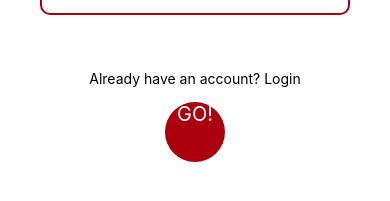
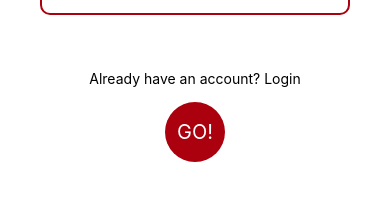
Before and after one commit to nathanpriyasadie/HungryFood, a React Native app: screen / in a window 390 px wide. Shown: the part 435-636 px from the top of the page. Built offline with nearby package versions, Linux system fonts and the light colour scheme.

Commit message:
References update, and button fix

```diff
--- a/src/components/Input.tsx
+++ b/src/components/Input.tsx
@@ -1,12 +1,15 @@
 import React from 'react';
 import {TextInputProps, TextInput, StyleSheet} from 'react-native';
 
-export interface InputProps extends TextInputProps {}
+export interface InputProps extends TextInputProps {
+  refInput?(instance: TextInput): void;
+}
 
-export default function Input({style, ...props}: InputProps) {
+export default function Input({refInput, style, ...props}: InputProps) {
   return (
     <TextInput
       {...props}
+      ref={instance => instance && refInput && refInput(instance)}
       style={StyleSheet.flatten([styles.inputBox, style])}
     />
   );
--- a/src/screens/LoginScreen.tsx
+++ b/src/screens/LoginScreen.tsx
@@ -18,7 +18,7 @@ export default function LoginScreen() {
       <Input placeholder="Password" secureTextEntry />
       <View style={styles.containerBottom}>
         <Text>New Here? Register</Text>
-        <TouchableOpacity>
+        <TouchableOpacity style={styles.buttonContainer}>
           <Text style={styles.button}>GO!</Text>
         </TouchableOpacity>
       </View>
@@ -42,12 +42,16 @@ const styles = StyleSheet.create({
     fontSize: 30,
     color: '#AB000D',
   },
-  button: {
+  buttonContainer: {
     margin: 15,
     borderRadius: 100,
     width: 60,
     height: 60,
     backgroundColor: '#AB000D',
+    alignItems: 'center',
+    justifyContent: 'center',
+  },
+  button: {
     textAlignVertical: 'center',
     textAlign: 'center',
     color: '#FFFFFF',
--- a/src/screens/RegisterScreen.tsx
+++ b/src/screens/RegisterScreen.tsx
@@ -1,4 +1,4 @@
-import React from 'react';
+import React, {useState} from 'react';
 import {
   StyleSheet,
   View,
@@ -6,22 +6,56 @@ import {
   Image,
   TouchableOpacity,
   ScrollView,
+  TextInput,
 } from 'react-native';
 import {Input} from '../components';
 
 export default function RegisterScreen() {
+  const [refInputEmail, setRefInputEmail] = useState<TextInput>();
+  const [refInputPhone, setRefInputPhone] = useState<TextInput>();
+  const [refInputPass, setRefInputPass] = useState<TextInput>();
+  const [refInputConfPass, setRefInputConfPass] = useState<TextInput>();
+
   return (
     <ScrollView contentContainerStyle={styles.container}>
       <Image source={require('../assets/logo.png')} />
       <Text style={styles.title}>Hungry</Text>
-      <Input placeholder="Username" />
-      <Input placeholder="Email" />
-      <Input placeholder="Phone Number" />
-      <Input placeholder="Password" secureTextEntry />
-      <Input placeholder="Confirm Password" secureTextEntry />
-      <View style={styles.containerBottom}>
+      <Input
+        placeholder="Username"
+        onSubmitEditing={() => refInputEmail?.focus()}
+        blurOnSubmit={false}
+        returnKeyType="next"
+      />
+      <Input
+        placeholder="Email"
+        onSubmitEditing={() => refInputPhone?.focus()}
+        refInput={instance => instance && setRefInputEmail(instance)}
+        blurOnSubmit={false}
+        returnKeyType="next"
+      />
+      <Input
+        placeholder="Phone Number"
+        onSubmitEditing={() => refInputPass?.focus()}
+        refInput={instance => instance && setRefInputPhone(instance)}
+        blurOnSubmit={false}
+        returnKeyType="next"
+      />
+      <Input
+        placeholder="Password"
+        secureTextEntry
+        onSubmitEditing={() => refInputConfPass?.focus()}
+        refInput={instance => instance && setRefInputPass(instance)}
+        blurOnSubmit={false}
+        returnKeyType="next"
+      />
+      <Input
+        placeholder="Confirm Password"
+        secureTextEntry
+        refInput={instance => instance && setRefInputConfPass(instance)}
+      />
+      <View style={styles.bottomContainer}>
         <Text>Already have an account? Login</Text>
-        <TouchableOpacity>
+        <TouchableOpacity style={styles.buttonContainer}>
           <Text style={styles.button}>GO!</Text>
         </TouchableOpacity>
       </View>
@@ -35,7 +69,7 @@ const styles = StyleSheet.create({
     alignItems: 'center',
     paddingHorizontal: 40,
   },
-  containerBottom: {
+  bottomContainer: {
     marginTop: 50,
     width: '100%',
     alignItems: 'center',
@@ -45,12 +79,16 @@ const styles = StyleSheet.create({
     fontSize: 30,
     color: '#AB000D',
   },
-  button: {
+  buttonContainer: {
     margin: 15,
     borderRadius: 100,
     width: 60,
     height: 60,
     backgroundColor: '#AB000D',
+    alignItems: 'center',
+    justifyContent: 'center',
+  },
+  button: {
     textAlignVertical: 'center',
     textAlign: 'center',
     color: '#FFFFFF',
```
